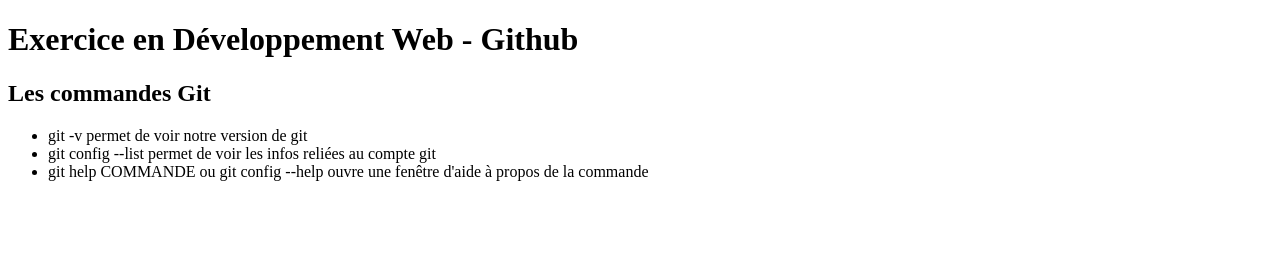
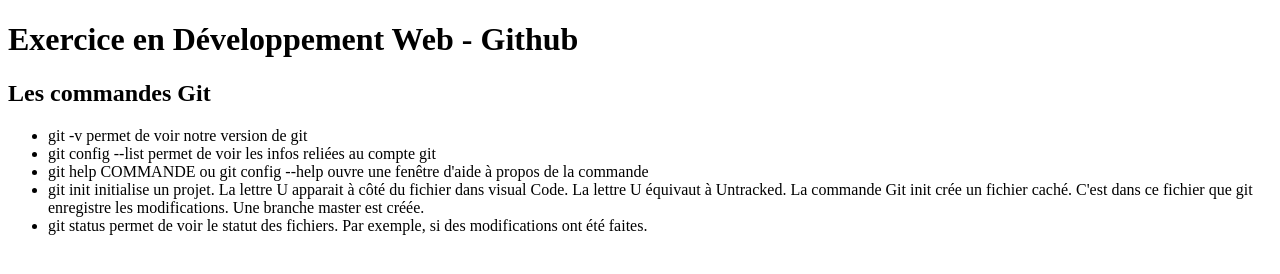
Before and after one commit to sylsylviane/ExerciceDevWebCours2, a plain HTML site: page index.html in a window 1280 px wide. Drawn offline with Linux system fonts and the light colour scheme.

Commit message:
Troisième version. Ajout de nouvelle commande git au fichier index.html

```diff
--- a/index.html
+++ b/index.html
@@ -22,6 +22,12 @@
                 <li>
                     git help COMMANDE ou git config --help ouvre une fenêtre d'aide à propos de la commande
                 </li>
+                <li>
+                    git init initialise un projet. La lettre U apparait à côté du fichier dans visual Code. La lettre U équivaut à Untracked. La commande Git init crée un fichier caché. C'est dans ce fichier que git enregistre les modifications. Une branche master est créée.
+                </li>
+                <li>
+                    git status permet de voir le statut des fichiers. Par exemple, si des modifications ont été faites.
+                </li>
             </ul>
         </section>
     </main>
```
